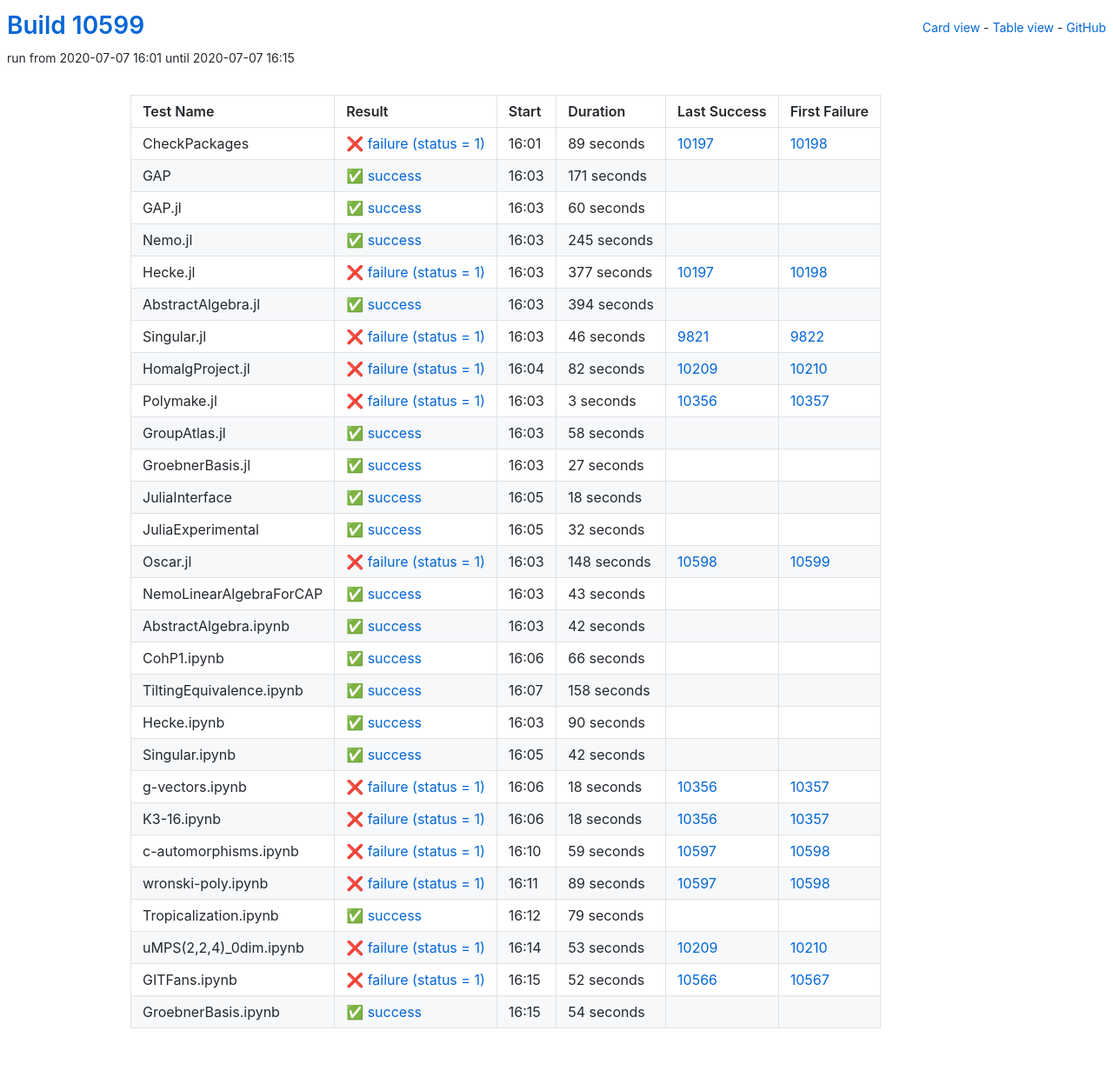
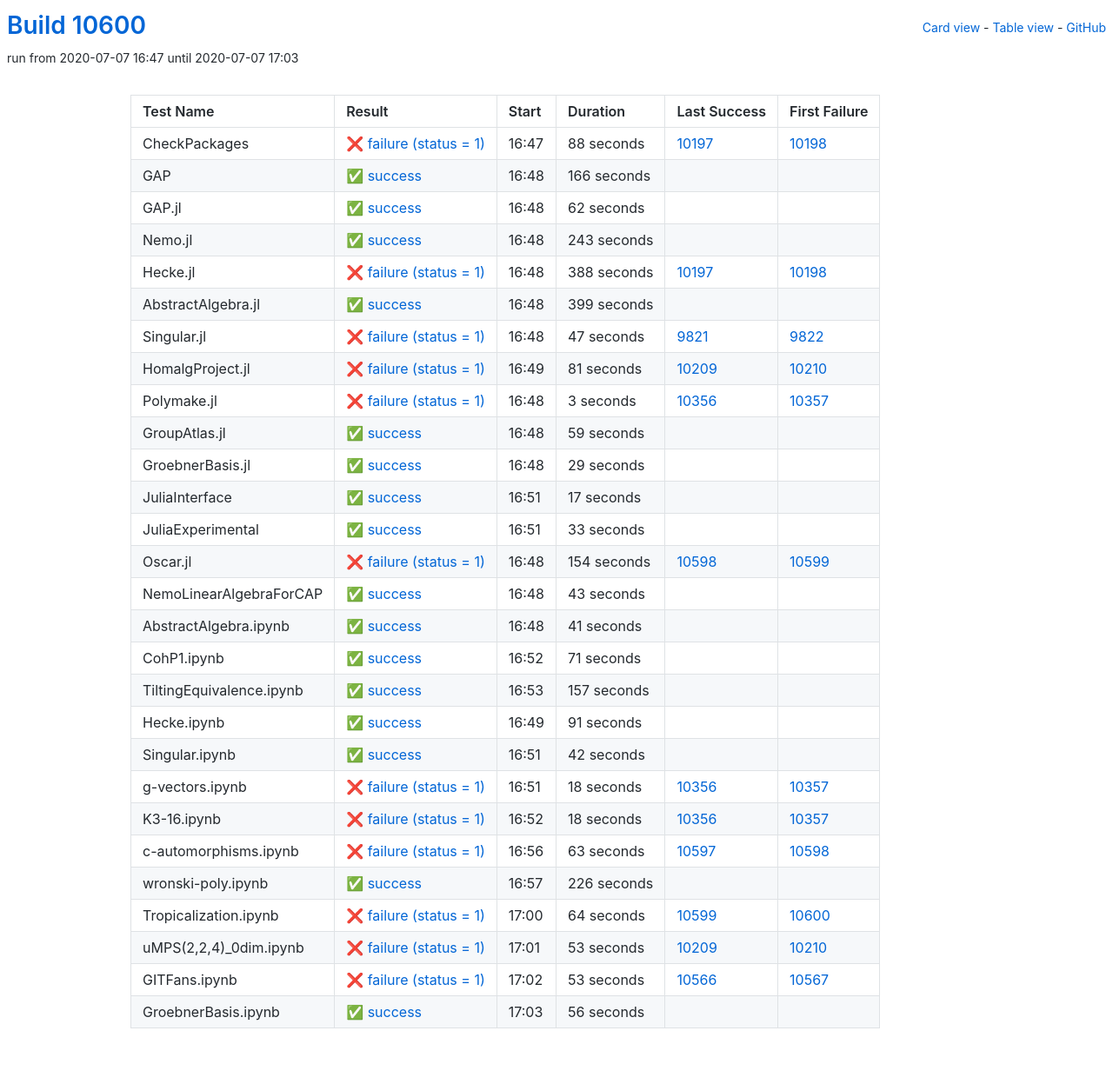
Before and after one commit to oscar-system/oscar-ci-status, a Jekyll site: the page built from table.html, in a window 1280 px wide. Shown: the whole page at 87% size. Built offline with Jekyll 4.4.1, drawn with Linux system fonts in a browser that asks for light colours.

Commit message:
Build #10600

```diff
--- a/_data/ci.yml
+++ b/_data/ci.yml
@@ -1,6 +1,6 @@
 ---
-build: 10599
-build_url: https://oscarci.mathematik.uni-kl.de/job/oscar/10599/
+build: 10600
+build_url: https://oscarci.mathematik.uni-kl.de/job/oscar/10600/
 job: oscar
 organization: oscar-system
 repo: oscar-ci-status
@@ -8,104 +8,104 @@
 tests:
 - name: CheckPackages
   id: checkpackages
-  log: https://oscarci.mathematik.uni-kl.de/job/oscar/10599/artifact/logs/build-10599/CheckPackages.log
-  start: 2020-07-07 16:01
+  log: https://oscarci.mathematik.uni-kl.de/job/oscar/10600/artifact/logs/build-10600/CheckPackages.log
+  start: 2020-07-07 16:47
   success: false
   exitcode: 1
   status: failure
-  duration: 89
+  duration: 88
   last_success: 10197
   last_success_url: https://oscarci.mathematik.uni-kl.de/job/oscar/10197/
   first_failure: 10198
   first_failure_url: https://oscarci.mathematik.uni-kl.de/job/oscar/10198/
 - name: GAP
   id: gap
-  log: https://oscarci.mathematik.uni-kl.de/job/oscar/10599/artifact/logs/build-10599/GAP.log
-  start: 2020-07-07 16:03
+  log: https://oscarci.mathematik.uni-kl.de/job/oscar/10600/artifact/logs/build-10600/GAP.log
+  start: 2020-07-07 16:48
   success: true
   exitcode: 0
   status: success
-  duration: 171
+  duration: 166
   last_success: false
   last_success_url:
   first_failure: false
   first_failure_url:
 - name: GAP.jl
   id: gap-jl
-  log: https://oscarci.mathematik.uni-kl.de/job/oscar/10599/artifact/logs/build-10599/GAP.jl.log
-  start: 2020-07-07 16:03
+  log: https://oscarci.mathematik.uni-kl.de/job/oscar/10600/artifact/logs/build-10600/GAP.jl.log
+  start: 2020-07-07 16:48
   success: true
   exitcode: 0
   status: success
-  duration: 60
+  duration: 62
   last_success: false
   last_success_url:
   first_failure: false
   first_failure_url:
 - name: Nemo.jl
   id: nemo-jl
-  log: https://oscarci.mathematik.uni-kl.de/job/oscar/10599/artifact/logs/build-10599/Nemo.jl.log
-  start: 2020-07-07 16:03
+  log: https://oscarci.mathematik.uni-kl.de/job/oscar/10600/artifact/logs/build-10600/Nemo.jl.log
+  start: 2020-07-07 16:48
   success: true
   exitcode: 0
   status: success
-  duration: 245
+  duration: 243
   last_success: false
   last_success_url:
   first_failure: false
   first_failure_url:
 - name: Hecke.jl
   id: hecke-jl
-  log: https://oscarci.mathematik.uni-kl.de/job/oscar/10599/artifact/logs/build-10599/Hecke.jl.log
-  start: 2020-07-07 16:03
+  log: https://oscarci.mathematik.uni-kl.de/job/oscar/10600/artifact/logs/build-10600/Hecke.jl.log
+  start: 2020-07-07 16:48
   success: false
   exitcode: 1
   status: failure
-  duration: 377
+  duration: 388
   last_success: 10197
   last_success_url: https://oscarci.mathematik.uni-kl.de/job/oscar/10197/
   first_failure: 10198
   first_failure_url: https://oscarci.mathematik.uni-kl.de/job/oscar/10198/
 - name: AbstractAlgebra.jl
   id: abstractalgebra-jl
-  log: https://oscarci.mathematik.uni-kl.de/job/oscar/10599/artifact/logs/build-10599/AbstractAlgebra.jl.log
-  start: 2020-07-07 16:03
+  log: https://oscarci.mathematik.uni-kl.de/job/oscar/10600/artifact/logs/build-10600/AbstractAlgebra.jl.log
+  start: 2020-07-07 16:48
   success: true
   exitcode: 0
   status: success
-  duration: 394
+  duration: 399
   last_success: false
   last_success_url:
   first_failure: false
   first_failure_url:
 - name: Singular.jl
   id: singular-jl
-  log: https://oscarci.mathematik.uni-kl.de/job/oscar/10599/artifact/logs/build-10599/Singular.jl.log
-  start: 2020-07-07 16:03
+  log: https://oscarci.mathematik.uni-kl.de/job/oscar/10600/artifact/logs/build-10600/Singular.jl.log
+  start: 2020-07-07 16:48
   success: false
   exitcode: 1
   status: failure
-  duration: 46
+  duration: 47
   last_success: 9821
   last_success_url: https://oscarci.mathematik.uni-kl.de/job/oscar/9821/
   first_failure: 9822
   first_failure_url: https://oscarci.mathematik.uni-kl.de/job/oscar/9822/
 - name: HomalgProject.jl
   id: homalgproject-jl
-  log: https://oscarci.mathematik.uni-kl.de/job/oscar/10599/artifact/logs/build-10599/HomalgProject.jl.log
-  start: 2020-07-07 16:04
+  log: https://oscarci.mathematik.uni-kl.de/job/oscar/10600/artifact/logs/build-10600/HomalgProject.jl.log
+  start: 2020-07-07 16:49
   success: false
   exitcode: 1
   status: failure
-  duration: 82
+  duration: 81
   last_success: 10209
   last_success_url: https://oscarci.mathematik.uni-kl.de/job/oscar/10209/
   first_failure: 10210
   first_failure_url: https://oscarci.mathematik.uni-kl.de/job/oscar/10210/
 - name: Polymake.jl
   id: polymake-jl
-  log: https://oscarci.mathematik.uni-kl.de/job/oscar/10599/artifact/logs/build-10599/Polymake.jl.log
-  start: 2020-07-07 16:03
+  log: https://oscarci.mathematik.uni-kl.de/job/oscar/10600/artifact/logs/build-10600/Polymake.jl.log
+  start: 2020-07-07 16:48
   success: false
   exitcode: 1
   status: failure
@@ -116,68 +116,68 @@
   first_failure_url: https://oscarci.mathematik.uni-kl.de/job/oscar/10357/
 - name: GroupAtlas.jl
   id: groupatlas-jl
-  log: https://oscarci.mathematik.uni-kl.de/job/oscar/10599/artifact/logs/build-10599/GroupAtlas.jl.log
-  start: 2020-07-07 16:03
+  log: https://oscarci.mathematik.uni-kl.de/job/oscar/10600/artifact/logs/build-10600/GroupAtlas.jl.log
+  start: 2020-07-07 16:48
   success: true
   exitcode: 0
   status: success
-  duration: 58
+  duration: 59
   last_success: false
   last_success_url:
   first_failure: false
   first_failure_url:
 - name: GroebnerBasis.jl
   id: groebnerbasis-jl
-  log: https://oscarci.mathematik.uni-kl.de/job/oscar/10599/artifact/logs/build-10599/GroebnerBasis.jl.log
-  start: 2020-07-07 16:03
+  log: https://oscarci.mathematik.uni-kl.de/job/oscar/10600/artifact/logs/build-10600/GroebnerBasis.jl.log
+  start: 2020-07-07 16:48
   success: true
   exitcode: 0
   status: success
-  duration: 27
+  duration: 29
   last_success: false
   last_success_url:
   first_failure: false
   first_failure_url:
 - name: JuliaInterface
   id: juliainterface
-  log: https://oscarci.mathematik.uni-kl.de/job/oscar/10599/artifact/logs/build-10599/JuliaInterface.log
-  start: 2020-07-07 16:05
+  log: https://oscarci.mathematik.uni-kl.de/job/oscar/10600/artifact/logs/build-10600/JuliaInterface.log
+  start: 2020-07-07 16:51
   success: true
   exitcode: 0
   status: success
-  duration: 18
+  duration: 17
   last_success: false
   last_success_url:
   first_failure: false
   first_failure_url:
 - name: JuliaExperimental
   id: juliaexperimental
-  log: https://oscarci.mathematik.uni-kl.de/job/oscar/10599/artifact/logs/build-10599/JuliaExperimental.log
-  start: 2020-07-07 16:05
+  log: https://oscarci.mathematik.uni-kl.de/job/oscar/10600/artifact/logs/build-10600/JuliaExperimental.log
+  start: 2020-07-07 16:51
   success: true
   exitcode: 0
   status: success
-  duration: 32
+  duration: 33
   last_success: false
   last_success_url:
   first_failure: false
   first_failure_url:
 - name: Oscar.jl
   id: oscar-jl
-  log: https://oscarci.mathematik.uni-kl.de/job/oscar/10599/artifact/logs/build-10599/Oscar.jl.log
-  start: 2020-07-07 16:03
+  log: https://oscarci.mathematik.uni-kl.de/job/oscar/10600/artifact/logs/build-10600/Oscar.jl.log
+  start: 2020-07-07 16:48
   success: false
   exitcode: 1
   status: failure
-  duration: 148
+  duration: 154
   last_success: 10598
   last_success_url: https://oscarci.mathematik.uni-kl.de/job/oscar/10598/
   first_failure: 10599
   first_failure_url: https://oscarci.mathematik.uni-kl.de/job/oscar/10599/
 - name: NemoLinearAlgebraForCAP
   id: nemolinearalgebraforcap
-  log: https://oscarci.mathematik.uni-kl.de/job/oscar/10599/artifact/logs/build-10599/NemoLinearAlgebraForCAP.log
-  start: 2020-07-07 16:03
+  log: https://oscarci.mathematik.uni-kl.de/job/oscar/10600/artifact/logs/build-10600/NemoLinearAlgebraForCAP.log
+  start: 2020-07-07 16:48
   success: true
   exitcode: 0
   status: success
@@ -188,56 +188,56 @@
   first_failure_url:
 - name: AbstractAlgebra.ipynb
   id: abstractalgebra-ipynb
-  log: https://oscarci.mathematik.uni-kl.de/job/oscar/10599/artifact/logs/build-10599/AbstractAlgebra.ipynb.log
-  start: 2020-07-07 16:03
+  log: https://oscarci.mathematik.uni-kl.de/job/oscar/10600/artifact/logs/build-10600/AbstractAlgebra.ipynb.log
+  start: 2020-07-07 16:48
   success: true
   exitcode: 0
   status: success
-  duration: 42
+  duration: 41
   last_success: false
   last_success_url:
   first_failure: false
   first_failure_url:
 - name: CohP1.ipynb
   id: cohp1-ipynb
-  log: https://oscarci.mathematik.uni-kl.de/job/oscar/10599/artifact/logs/build-10599/CohP1.ipynb.log
-  start: 2020-07-07 16:06
+  log: https://oscarci.mathematik.uni-kl.de/job/oscar/10600/artifact/logs/build-10600/CohP1.ipynb.log
+  start: 2020-07-07 16:52
   success: true
   exitcode: 0
   status: success
-  duration: 66
+  duration: 71
   last_success: false
   last_success_url:
   first_failure: false
   first_failure_url:
 - name: TiltingEquivalence.ipynb
   id: tiltingequivalence-ipynb
-  log: https://oscarci.mathematik.uni-kl.de/job/oscar/10599/artifact/logs/build-10599/TiltingEquivalence.ipynb.log
-  start: 2020-07-07 16:07
+  log: https://oscarci.mathematik.uni-kl.de/job/oscar/10600/artifact/logs/build-10600/TiltingEquivalence.ipynb.log
+  start: 2020-07-07 16:53
   success: true
   exitcode: 0
   status: success
-  duration: 158
+  duration: 157
   last_success: false
   last_success_url:
   first_failure: false
   first_failure_url:
 - name: Hecke.ipynb
   id: hecke-ipynb
-  log: https://oscarci.mathematik.uni-kl.de/job/oscar/10599/artifact/logs/build-10599/Hecke.ipynb.log
-  start: 2020-07-07 16:03
+  log: https://oscarci.mathematik.uni-kl.de/job/oscar/10600/artifact/logs/build-10600/Hecke.ipynb.log
+  start: 2020-07-07 16:49
   success: true
   exitcode: 0
   status: success
-  duration: 90
+  duration: 91
   last_success: false
   last_success_url:
   first_failure: false
   first_failure_url:
 - name: Singular.ipynb
   id: singular-ipynb
-  log: https://oscarci.mathematik.uni-kl.de/job/oscar/10599/artifact/logs/build-10599/Singular.ipynb.log
-  start: 2020-07-07 16:05
+  log: https://oscarci.mathematik.uni-kl.de/job/oscar/10600/artifact/logs/build-10600/Singular.ipynb.log
+  start: 2020-07-07 16:51
   success: true
   exitcode: 0
   status: success
@@ -248,8 +248,8 @@
   first_failure_url:
 - name: g-vectors.ipynb
   id: g-vectors-ipynb
-  log: https://oscarci.mathematik.uni-kl.de/job/oscar/10599/artifact/logs/build-10599/g-vectors.ipynb.log
-  start: 2020-07-07 16:06
+  log: https://oscarci.mathematik.uni-kl.de/job/oscar/10600/artifact/logs/build-10600/g-vectors.ipynb.log
+  start: 2020-07-07 16:51
   success: false
   exitcode: 1
   status: failure
@@ -260,8 +260,8 @@
   first_failure_url: https://oscarci.mathematik.uni-kl.de/job/oscar/10357/
 - name: K3-16.ipynb
   id: k3-16-ipynb
-  log: https://oscarci.mathematik.uni-kl.de/job/oscar/10599/artifact/logs/build-10599/K3-16.ipynb.log
-  start: 2020-07-07 16:06
+  log: https://oscarci.mathematik.uni-kl.de/job/oscar/10600/artifact/logs/build-10600/K3-16.ipynb.log
+  start: 2020-07-07 16:52
   success: false
   exitcode: 1
   status: failure
@@ -272,44 +272,44 @@
   first_failure_url: https://oscarci.mathematik.uni-kl.de/job/oscar/10357/
 - name: c-automorphisms.ipynb
   id: c-automorphisms-ipynb
-  log: https://oscarci.mathematik.uni-kl.de/job/oscar/10599/artifact/logs/build-10599/c-automorphisms.ipynb.log
-  start: 2020-07-07 16:10
+  log: https://oscarci.mathematik.uni-kl.de/job/oscar/10600/artifact/logs/build-10600/c-automorphisms.ipynb.log
+  start: 2020-07-07 16:56
   success: false
   exitcode: 1
   status: failure
-  duration: 59
+  duration: 63
   last_success: 10597
   last_success_url: https://oscarci.mathematik.uni-kl.de/job/oscar/10597/
   first_failure: 10598
   first_failure_url: https://oscarci.mathematik.uni-kl.de/job/oscar/10598/
 - name: wronski-poly.ipynb
   id: wronski-poly-ipynb
-  log: https://oscarci.mathematik.uni-kl.de/job/oscar/10599/artifact/logs/build-10599/wronski-poly.ipynb.log
-  start: 2020-07-07 16:11
-  success: false
-  exitcode: 1
-  status: failure
-  duration: 89
-  last_success: 10597
-  last_success_url: https://oscarci.mathematik.uni-kl.de/job/oscar/10597/
-  first_failure: 10598
-  first_failure_url: https://oscarci.mathematik.uni-kl.de/job/oscar/10598/
-- name: Tropicalization.ipynb
-  id: tropicalization-ipynb
-  log: https://oscarci.mathematik.uni-kl.de/job/oscar/10599/artifact/logs/build-10599/Tropicalization.ipynb.log
-  start: 2020-07-07 16:12
+  log: https://oscarci.mathematik.uni-kl.de/job/oscar/10600/artifact/logs/build-10600/wronski-poly.ipynb.log
+  start: 2020-07-07 16:57
   success: true
   exitcode: 0
   status: success
-  duration: 79
+  duration: 226
   last_success: false
   last_success_url:
   first_failure: false
   first_failure_url:
+- name: Tropicalization.ipynb
+  id: tropicalization-ipynb
+  log: https://oscarci.mathematik.uni-kl.de/job/oscar/10600/artifact/logs/build-10600/Tropicalization.ipynb.log
+  start: 2020-07-07 17:00
+  success: false
+  exitcode: 1
+  status: failure
+  duration: 64
+  last_success: 10599
+  last_success_url: https://oscarci.mathematik.uni-kl.de/job/oscar/10599/
+  first_failure: 10600
+  first_failure_url: https://oscarci.mathematik.uni-kl.de/job/oscar/10600/
 - name: uMPS(2,2,4)_0dim.ipynb
   id: umps-2-2-4-0dim-ipynb
-  log: https://oscarci.mathematik.uni-kl.de/job/oscar/10599/artifact/logs/build-10599/uMPS-2-2-4-_0dim.ipynb.log
-  start: 2020-07-07 16:14
+  log: https://oscarci.mathematik.uni-kl.de/job/oscar/10600/artifact/logs/build-10600/uMPS-2-2-4-_0dim.ipynb.log
+  start: 2020-07-07 17:01
   success: false
   exitcode: 1
   status: failure
@@ -320,24 +320,24 @@
   first_failure_url: https://oscarci.mathematik.uni-kl.de/job/oscar/10210/
 - name: GITFans.ipynb
   id: gitfans-ipynb
-  log: https://oscarci.mathematik.uni-kl.de/job/oscar/10599/artifact/logs/build-10599/GITFans.ipynb.log
-  start: 2020-07-07 16:15
+  log: https://oscarci.mathematik.uni-kl.de/job/oscar/10600/artifact/logs/build-10600/GITFans.ipynb.log
+  start: 2020-07-07 17:02
   success: false
   exitcode: 1
   status: failure
-  duration: 52
+  duration: 53
   last_success: 10566
   last_success_url: https://oscarci.mathematik.uni-kl.de/job/oscar/10566/
   first_failure: 10567
   first_failure_url: https://oscarci.mathematik.uni-kl.de/job/oscar/10567/
 - name: GroebnerBasis.ipynb
   id: groebnerbasis-ipynb
-  log: https://oscarci.mathematik.uni-kl.de/job/oscar/10599/artifact/logs/build-10599/GroebnerBasis.ipynb.log
-  start: 2020-07-07 16:15
+  log: https://oscarci.mathematik.uni-kl.de/job/oscar/10600/artifact/logs/build-10600/GroebnerBasis.ipynb.log
+  start: 2020-07-07 17:03
   success: true
   exitcode: 0
   status: success
-  duration: 54
+  duration: 56
   last_success: false
   last_success_url:
   first_failure: false
```
Also changed, not shown: README.md.
